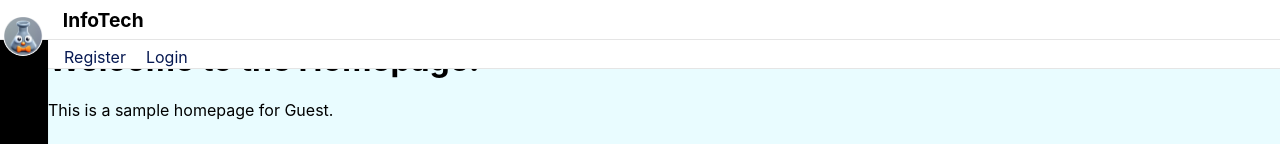
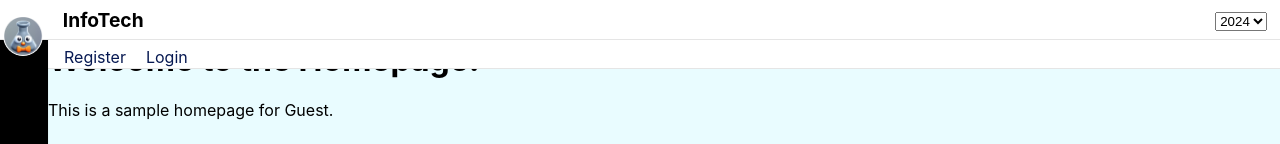
Before and after one commit to MERN-EZ/MERN-project, a React (Create React App) app: page / in a window 1280 px wide. Shown: the top 144 px of the page. Built offline with nearby package versions, Linux system fonts and the light colour scheme.

Commit message:
feat: add multi-batch switching

```diff
--- a/src/App.js
+++ b/src/App.js
@@ -8,6 +8,7 @@ import {
 import { ThemeProvider } from './context/ThemeContext';
 import { UserProvider } from './context/UserContext';
 import { useUserRole } from './context/UserRoleContext';
+import { DBProvider } from './context/DatabaseContext';
 import NavBar from './components/common/NavBar/NavBar';
 import Header from './components/common/Header/Header';
 import TeacherRoutes from './routes/TeacherRoutes';
@@ -28,6 +29,7 @@ function App() {
       }}
     >
       <ThemeProvider>
+        <DBProvider>
           <UserProvider>
             <Router>
               <Header />
@@ -35,6 +37,7 @@ function App() {
               <AppRoutes />
             </Router>
           </UserProvider>
+        </DBProvider>
       </ThemeProvider>
     </div>
   );
--- a/src/components/common/Header/Header.js
+++ b/src/components/common/Header/Header.js
@@ -8,9 +8,11 @@ import {
   admin_tabs,
   guest_tabs,
 } from './tabs';
+import { useDB } from '../../../context/DatabaseContext';
 
 const Header = () => {
   const { userRole } = useUserRole();
+  const { DB, setDB } = useDB();
 
   const tabButtonsMap = {
     teacher: teacher_tabs,
@@ -43,12 +45,24 @@ const Header = () => {
   const rolesWithSubHeaderTabs = ['teacher', 'admin', 'assistant', 'guest'];
   const rolesWithSubHeaderText = ['student', 'teacher', 'admin', 'assistant'];
 
+  const handleDBChange = (event) => {
+    const selectedDB = event.target.value;
+    setDB(selectedDB);
+  };
+
   return (
     <header className="main-header">
       <div className="header-bar">
         <div className="logo-container">
           <img src=" /assets/logo.png" alt="Sci ~ Ez Logo" className="logo" />
           <h1 className="site-title">InfoTech</h1>
+        </div>
+        <div className="db-switch-button">
+          <select onChange={handleDBChange} value={DB}>
+            <option value="2024">2024</option>
+            <option value="2025">2025</option>
+            <option value="2026">2026</option>
+          </select>
         </div>
       </div>
       {rolesWithSubHeader.includes(userRole) && (
--- /dev/null
+++ b/src/context/DatabaseContext.js
@@ -0,0 +1,17 @@
+import React, { createContext, useContext, useState, useEffect } from 'react';
+
+const DBContext = createContext();
+
+export const DBProvider = ({ children }) => {
+  const [DB, setDB] = useState(localStorage.getItem('DB') || '2024');
+  useEffect(() => {
+    localStorage.setItem('DB', DB);
+    console.log('DB set to', DB);
+  }, [DB]);
+
+  return (
+    <DBContext.Provider value={{ DB, setDB }}>{children}</DBContext.Provider>
+  );
+};
+
+export const useDB = () => useContext(DBContext);
--- a/src/hooks/useGetRequest.js
+++ b/src/hooks/useGetRequest.js
@@ -1,19 +1,25 @@
 import { useState, useEffect } from 'react';
+import { useDB } from '../context/DatabaseContext';
 
 const useGetRequest = (endpoint) => {
   const localIP = process.env.REACT_APP_LOCAL_IP || 'localhost';
   const prefix = `http://${localIP}:5000/`;
   // console.log('Local IP:', localIP);
-
   const [data, setData] = useState(null);
   const [error, setError] = useState(null);
   const [loading, setLoading] = useState(false);
+  const { DB } = useDB();
+  // console.log('DB:', DB);
 
   useEffect(() => {
     const getRequest = async () => {
       setLoading(true);
       try {
-        const response = await fetch(prefix + endpoint);
+        const response = await fetch(prefix + endpoint, {
+          headers: {
+            'db-name': DB,
+          },
+        });
         console.log(response);
         if (response.ok) {
           const data = await response.json();
@@ -31,7 +37,7 @@ const useGetRequest = (endpoint) => {
     };
 
     getRequest();
-  }, [prefix, endpoint]);
+  }, [prefix, endpoint, DB]);
 
   return { data, error, loading };
 };
--- a/src/hooks/usePostRequest.js
+++ b/src/hooks/usePostRequest.js
@@ -1,4 +1,5 @@
 import { useState, useEffect } from 'react';
+import { useDB } from '../context/DatabaseContext';
 
 const usePostRequest = (endpoint, requestData) => {
   const localIP = process.env.REACT_APP_LOCAL_IP || 'localhost';
@@ -7,6 +8,7 @@ const usePostRequest = (endpoint, requestData) => {
   const [error, setError] = useState(null);
   const [loading, setLoading] = useState(false);
   const [response, setResponse] = useState(null);
+  const { DB } = useDB();
 
   useEffect(() => {
     const postRequest = async () => {
@@ -19,6 +21,8 @@ const usePostRequest = (endpoint, requestData) => {
           method: 'POST',
           headers: {
             'Content-Type': 'application/x-www-form-urlencoded',
+
+            'db-name': DB,
           },
           body: urlEncodedData,
         });
@@ -38,7 +42,7 @@ const usePostRequest = (endpoint, requestData) => {
     if (endpoint && requestData) {
       postRequest();
     }
-  }, [prefix, endpoint, requestData]);
+  }, [prefix, endpoint, requestData, DB]);
 
   return { response, error, loading };
 };
```
Also changed, not shown: 1 other file (tests, documents, lock files or other folders). Lines whose indentation alone changed are shown as unchanged.
